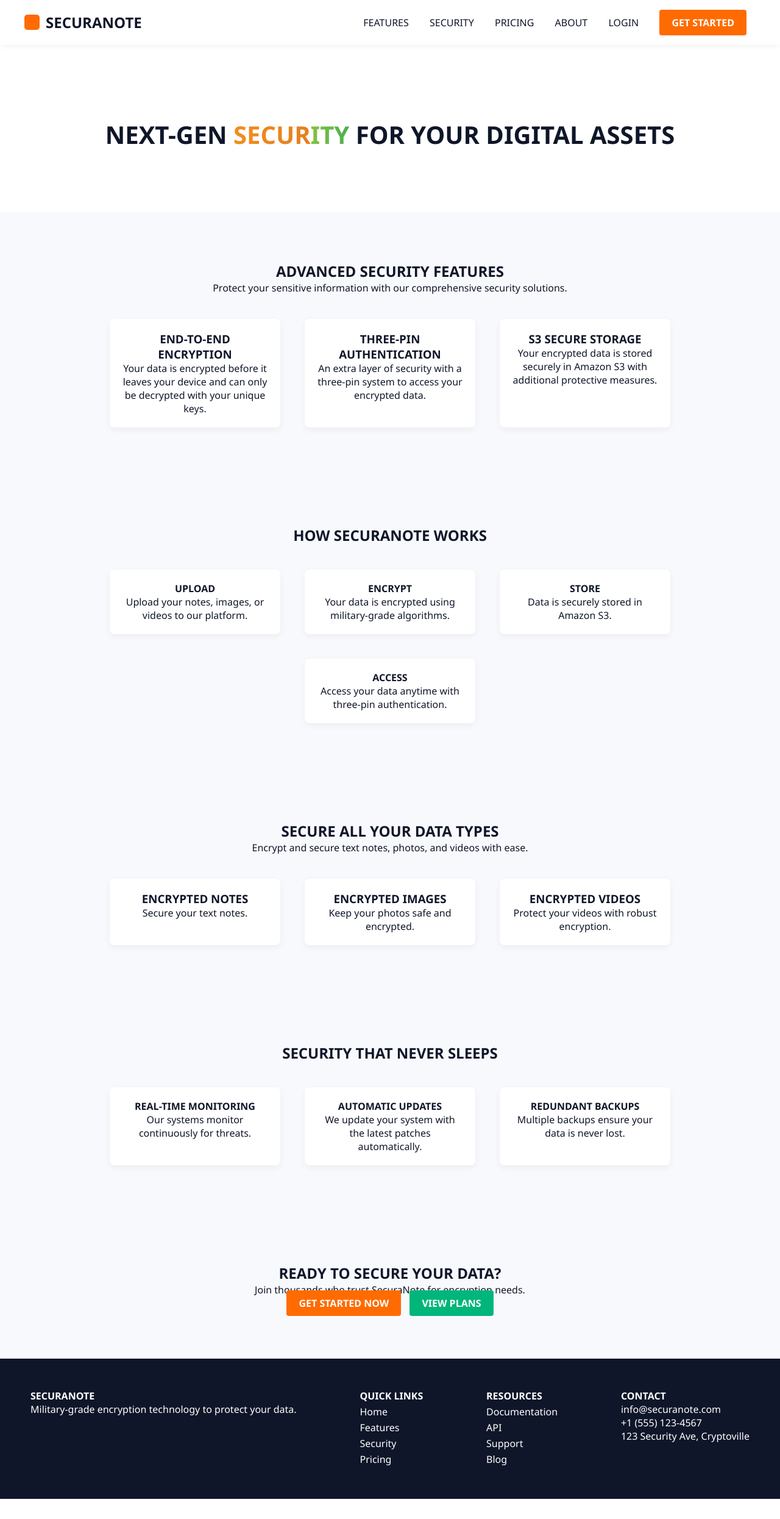
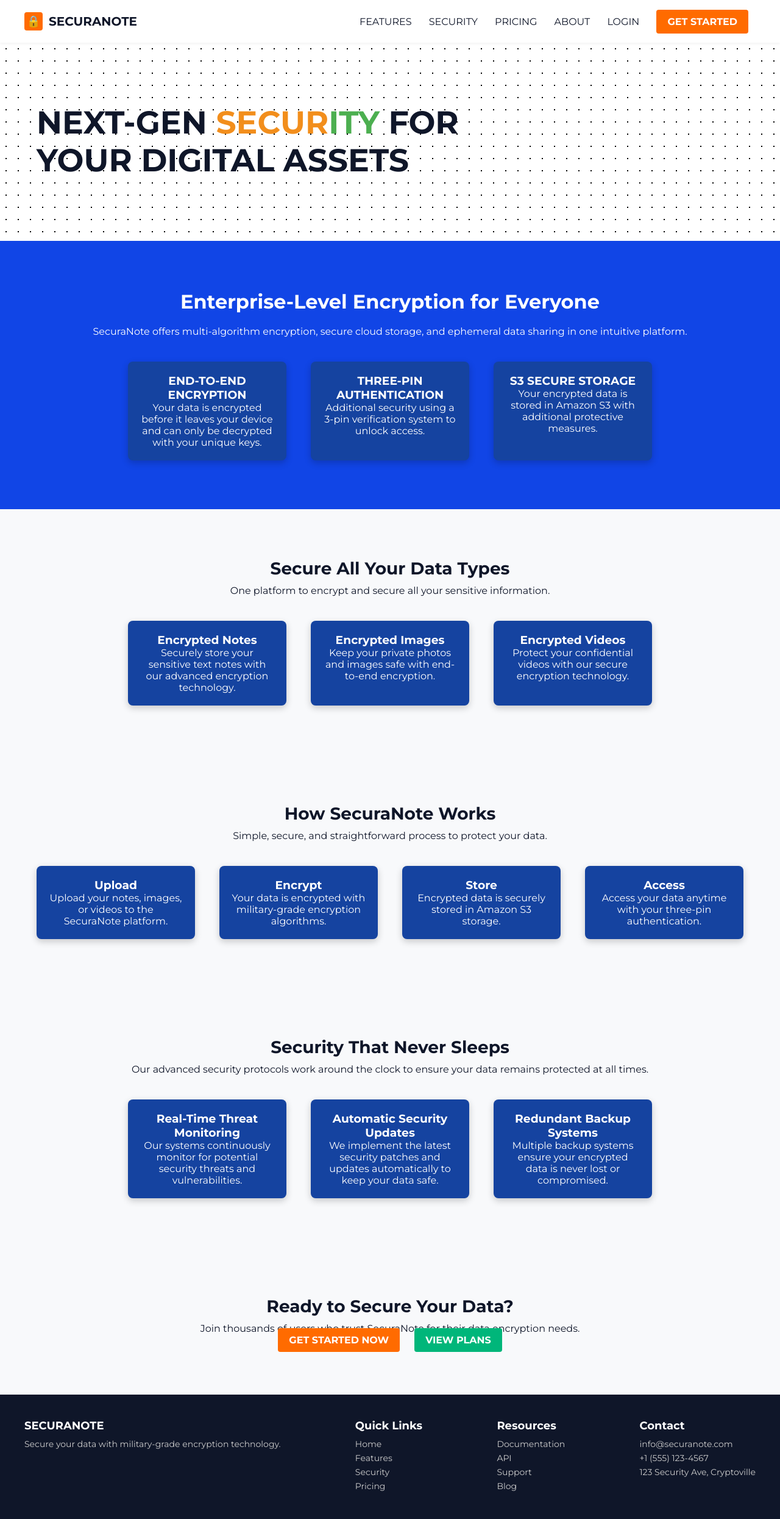
Before and after one commit to Aparna-26-02/Securanote, a Flask app: page / in a window 1280 px wide. Shown: the whole page at 61% size. Before the commit the page ends 2458 px from the top, so only its background shows below. Run offline with Flask 3, Linux system fonts and the light colour scheme; parts of the project's set-up code (start-up, migrations or seed data) failed here and were passed over.

Commit message:
Update index.html

```diff
--- a/Securanote/securanote/templates/index.html
+++ b/Securanote/securanote/templates/index.html
@@ -1,17 +1,16 @@
 <!DOCTYPE html>
 <html lang="en">
 <head>
-  <meta charset="UTF-8">
+  <meta charset="UTF-8" />
+  <meta name="viewport" content="width=device-width, initial-scale=1.0" />
   <title>Securanote</title>
-  <meta name="viewport" content="width=device-width, initial-scale=1.0">
+  <link href="https://fonts.googleapis.com/css2?family=Montserrat:wght@400;700&display=swap" rel="stylesheet">
   <style>
     :root {
       --primary: #ff6b00;
       --dark: #0f1629;
       --accent: #00b67a;
-      --highlight: #6dd47e;
-      --gradient-orange: linear-gradient(to right, #f28e1c, #e57f1e);
-      --gradient-green: linear-gradient(to right, #85c240, #4caf50);
+      --blue: #1145e6;
     }
 
     * {
@@ -19,96 +18,122 @@
       padding: 0;
       box-sizing: border-box;
       scroll-behavior: smooth;
-      font-family: 'Segoe UI', sans-serif;
+      font-family: 'Montserrat', sans-serif;
     }
 
     body {
-      background: #f8f9fc;
+      background-color: white;
       color: var(--dark);
     }
 
     header {
+      display: flex;
+      justify-content: space-between;
+      align-items: center;
+      padding: 20px 40px;
       background: white;
-      padding: 20px 40px;
-      display: flex;
-      align-items: center;
-      justify-content: space-between;
+      box-shadow: 0 2px 4px rgba(0,0,0,0.05);
       position: sticky;
       top: 0;
-      z-index: 1000;
-      box-shadow: 0 2px 10px rgba(0,0,0,0.05);
+      z-index: 999;
     }
 
     .logo {
-      font-size: 24px;
-      font-weight: bold;
       display: flex;
       align-items: center;
+      font-weight: bold;
+      font-size: 20px;
     }
 
     .logo-icon {
-      width: 25px;
-      height: 25px;
       background: var(--primary);
-      border-radius: 5px;
-      display: inline-block;
+      border-radius: 4px;
+      width: 30px;
+      height: 30px;
       margin-right: 10px;
+      display: flex;
+      justify-content: center;
+      align-items: center;
+      color: white;
+      font-size: 18px;
     }
 
     nav a {
+      margin: 0 12px;
       text-decoration: none;
-      margin: 0 15px;
       color: var(--dark);
       font-weight: 500;
     }
 
     .btn {
-      padding: 10px 20px;
       background: var(--primary);
       color: white;
-      font-weight: bold;
+      padding: 10px 18px;
       text-decoration: none;
       border-radius: 4px;
+      font-weight: bold;
     }
 
-    section {
+    .hero {
+      background: radial-gradient(circle, #fff, #eef3f8);
+      text-align: left;
+      padding: 100px 60px;
+      background-image: radial-gradient(#000 1px, transparent 0);
+      background-size: 20px 20px;
+    }
+
+    .hero h1 {
+      font-size: 52px;
+      font-weight: bold;
+      line-height: 1.2;
+      max-width: 700px;
+    }
+
+    .hero span.orange {
+      color: #f28e1c;
+    }
+    .hero span.green {
+      color: #4caf50;
+    }
+
+    .section-blue {
+      background: var(--blue);
+      color: white;
       padding: 80px 40px;
       text-align: center;
     }
 
-    .hero {
-      background: #fff;
-      font-size: 40px;
-      font-weight: bold;
-      padding: 120px 20px 100px;
+    .section-blue h2 {
+      font-size: 32px;
+      margin-bottom: 20px;
     }
 
-    .hero span.orange {
-      background: var(--gradient-orange);
-      -webkit-background-clip: text;
-      color: transparent;
-    }
-
-    .hero span.green {
-      background: var(--gradient-green);
-      -webkit-background-clip: text;
-      color: transparent;
-    }
-
-    .grid {
+    .features-grid, .data-types-grid, .how-works-grid, .never-sleeps-grid {
       display: flex;
-      flex-wrap: wrap;
       justify-content: center;
       gap: 40px;
       margin-top: 40px;
+      flex-wrap: wrap;
     }
 
-    .card {
-      background: white;
+    .feature-box, .data-box, .how-box, .sleep-box {
+      background: #1543a0;
       padding: 20px;
       border-radius: 8px;
-      width: 280px;
-      box-shadow: 0 4px 12px rgba(0,0,0,0.05);
+      width: 260px;
+      color: white;
+      box-shadow: 0 4px 12px rgba(0,0,0,0.2);
+    }
+
+    .section-light {
+      padding: 80px 40px;
+      text-align: center;
+      background: #f8f9fb;
+    }
+
+    .section-light h2 {
+      font-size: 28px;
+      margin-bottom: 10px;
     }
 
     footer {
@@ -116,29 +141,30 @@
       color: white;
       padding: 40px;
       display: flex;
+      justify-content: space-between;
       flex-wrap: wrap;
-      justify-content: space-between;
     }
 
-    footer .column {
-      margin: 10px;
+    .footer-col h3 {
+      font-size: 18px;
+      margin-bottom: 10px;
     }
 
-    footer a {
-      color: white;
+    .footer-col p, .footer-col a {
+      font-size: 14px;
+      color: #ccc;
+      text-decoration: none;
       display: block;
-      margin: 4px 0;
-      text-decoration: none;
+      margin-bottom: 5px;
     }
 
     @media (max-width: 768px) {
-      nav a {
-        margin: 10px 5px;
-      }
-
-      .grid {
+      .features-grid, .data-types-grid, .how-works-grid, .never-sleeps-grid {
         flex-direction: column;
         align-items: center;
+      }
+      .hero h1 {
+        font-size: 36px;
       }
     }
   </style>
@@ -146,7 +172,10 @@
 <body>
 
 <header>
-  <div class="logo"><span class="logo-icon"></span> SECURANOTE</div>
+  <div class="logo">
+    <div class="logo-icon">🔒</div>
+    SECURANOTE
+  </div>
   <nav>
     <a href="#features">FEATURES</a>
     <a href="#security">SECURITY</a>
@@ -158,85 +187,117 @@
 </header>
 
 <section class="hero">
-  NEXT-GEN <span class="orange">SECUR</span><span class="green">ITY</span> FOR YOUR DIGITAL ASSETS
+  <h1>NEXT-GEN <span class="orange">SECUR</span><span class="green">ITY</span> FOR YOUR DIGITAL ASSETS</h1>
 </section>
 
-<section id="features">
-  <h2>ADVANCED SECURITY FEATURES</h2>
-  <p>Protect your sensitive information with our comprehensive security solutions.</p>
-  <div class="grid">
-    <div class="card">
+<section class="section-blue" id="features">
+  <h2>Enterprise-Level Encryption for Everyone</h2>
+  <p>SecuraNote offers multi-algorithm encryption, secure cloud storage, and ephemeral data sharing in one intuitive platform.</p>
+  <div class="features-grid">
+    <div class="feature-box">
       <h3>END-TO-END ENCRYPTION</h3>
       <p>Your data is encrypted before it leaves your device and can only be decrypted with your unique keys.</p>
     </div>
-    <div class="card">
+    <div class="feature-box">
       <h3>THREE-PIN AUTHENTICATION</h3>
-      <p>An extra layer of security with a three-pin system to access your encrypted data.</p>
+      <p>Additional security using a 3-pin verification system to unlock access.</p>
     </div>
-    <div class="card">
+    <div class="feature-box">
       <h3>S3 SECURE STORAGE</h3>
-      <p>Your encrypted data is stored securely in Amazon S3 with additional protective measures.</p>
+      <p>Your encrypted data is stored in Amazon S3 with additional protective measures.</p>
     </div>
   </div>
 </section>
 
-<section id="security">
-  <h2>HOW SECURANOTE WORKS</h2>
-  <div class="grid">
-    <div class="card"><strong>UPLOAD</strong><p>Upload your notes, images, or videos to our platform.</p></div>
-    <div class="card"><strong>ENCRYPT</strong><p>Your data is encrypted using military-grade algorithms.</p></div>
-    <div class="card"><strong>STORE</strong><p>Data is securely stored in Amazon S3.</p></div>
-    <div class="card"><strong>ACCESS</strong><p>Access your data anytime with three-pin authentication.</p></div>
+<section class="section-light" id="security">
+  <h2>Secure All Your Data Types</h2>
+  <p>One platform to encrypt and secure all your sensitive information.</p>
+  <div class="data-types-grid">
+    <div class="data-box">
+      <h3>Encrypted Notes</h3>
+      <p>Securely store your sensitive text notes with our advanced encryption technology.</p>
+    </div>
+    <div class="data-box">
+      <h3>Encrypted Images</h3>
+      <p>Keep your private photos and images safe with end-to-end encryption.</p>
+    </div>
+    <div class="data-box">
+      <h3>Encrypted Videos</h3>
+      <p>Protect your confidential videos with our secure encryption technology.</p>
+    </div>
   </div>
 </section>
 
-<section id="pricing">
-  <h2>SECURE ALL YOUR DATA TYPES</h2>
-  <p>Encrypt and secure text notes, photos, and videos with ease.</p>
-  <div class="grid">
-    <div class="card"><h3>ENCRYPTED NOTES</h3><p>Secure your text notes.</p></div>
-    <div class="card"><h3>ENCRYPTED IMAGES</h3><p>Keep your photos safe and encrypted.</p></div>
-    <div class="card"><h3>ENCRYPTED VIDEOS</h3><p>Protect your videos with robust encryption.</p></div>
+<section class="section-light">
+  <h2>How SecuraNote Works</h2>
+  <p>Simple, secure, and straightforward process to protect your data.</p>
+  <div class="how-works-grid">
+    <div class="how-box">
+      <h3>Upload</h3>
+      <p>Upload your notes, images, or videos to the SecuraNote platform.</p>
+    </div>
+    <div class="how-box">
+      <h3>Encrypt</h3>
+      <p>Your data is encrypted with military-grade encryption algorithms.</p>
+    </div>
+    <div class="how-box">
+      <h3>Store</h3>
+      <p>Encrypted data is securely stored in Amazon S3 storage.</p>
+    </div>
+    <div class="how-box">
+      <h3>Access</h3>
+      <p>Access your data anytime with your three-pin authentication.</p>
+    </div>
   </div>
 </section>
 
-<section id="about">
-  <h2>SECURITY THAT NEVER SLEEPS</h2>
-  <div class="grid">
-    <div class="card"><strong>REAL-TIME MONITORING</strong><p>Our systems monitor continuously for threats.</p></div>
-    <div class="card"><strong>AUTOMATIC UPDATES</strong><p>We update your system with the latest patches automatically.</p></div>
-    <div class="card"><strong>REDUNDANT BACKUPS</strong><p>Multiple backups ensure your data is never lost.</p></div>
+<section class="section-light">
+  <h2>Security That Never Sleeps</h2>
+  <p>Our advanced security protocols work around the clock to ensure your data remains protected at all times.</p>
+  <div class="never-sleeps-grid">
+    <div class="sleep-box">
+      <h3>Real-Time Threat Monitoring</h3>
+      <p>Our systems continuously monitor for potential security threats and vulnerabilities.</p>
+    </div>
+    <div class="sleep-box">
+      <h3>Automatic Security Updates</h3>
+      <p>We implement the latest security patches and updates automatically to keep your data safe.</p>
+    </div>
+    <div class="sleep-box">
+      <h3>Redundant Backup Systems</h3>
+      <p>Multiple backup systems ensure your encrypted data is never lost or compromised.</p>
+    </div>
   </div>
 </section>
 
-<section>
-  <h2>READY TO SECURE YOUR DATA?</h2>
-  <p>Join thousands who trust SecuraNote for encryption needs.</p>
+<section class="section-light">
+  <h2>Ready to Secure Your Data?</h2>
+  <p>Join thousands of users who trust SecuraNote for their data encryption needs.</p>
   <a class="btn" href="register.html">GET STARTED NOW</a>
-  <a class="btn" style="background: var(--accent); margin-left: 10px;" href="#pricing">VIEW PLANS</a>
+  <a class="btn" href="#pricing" style="background: var(--accent); margin-left: 20px;">VIEW PLANS</a>
 </section>
 
 <footer>
-  <div class="column">
-    <strong>SECURANOTE</strong>
-    <p>Military-grade encryption technology to protect your data.</p>
+  <div class="footer-col">
+    <h3>SECURANOTE</h3>
+    <p>Secure your data with military-grade encryption technology.</p>
   </div>
-  <div class="column">
-    <strong>QUICK LINKS</strong>
+  <div class="footer-col">
+    <h3>Quick Links</h3>
     <a href="#">Home</a>
     <a href="#features">Features</a>
     <a href="#security">Security</a>
     <a href="#pricing">Pricing</a>
   </div>
-  <div class="column">
-    <strong>RESOURCES</strong>
+  <div class="footer-col">
+    <h3>Resources</h3>
     <a href="#">Documentation</a>
     <a href="#">API</a>
     <a href="#">Support</a>
     <a href="#">Blog</a>
   </div>
-  <div class="column">
-    <strong>CONTACT</strong>
+  <div class="footer-col">
+    <h3>Contact</h3>
     <p>info@securanote.com</p>
     <p>+1 (555) 123-4567</p>
     <p>123 Security Ave, Cryptoville</p>
```
